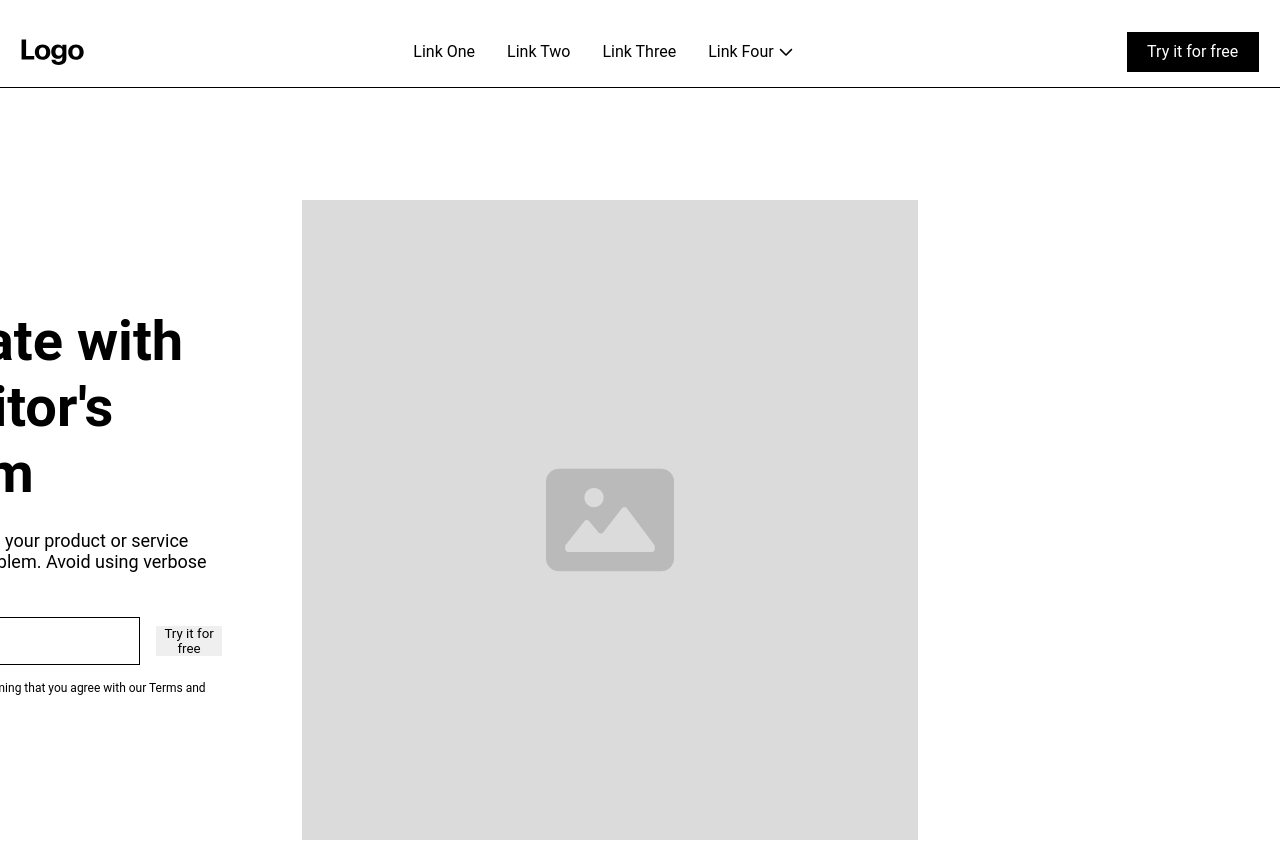
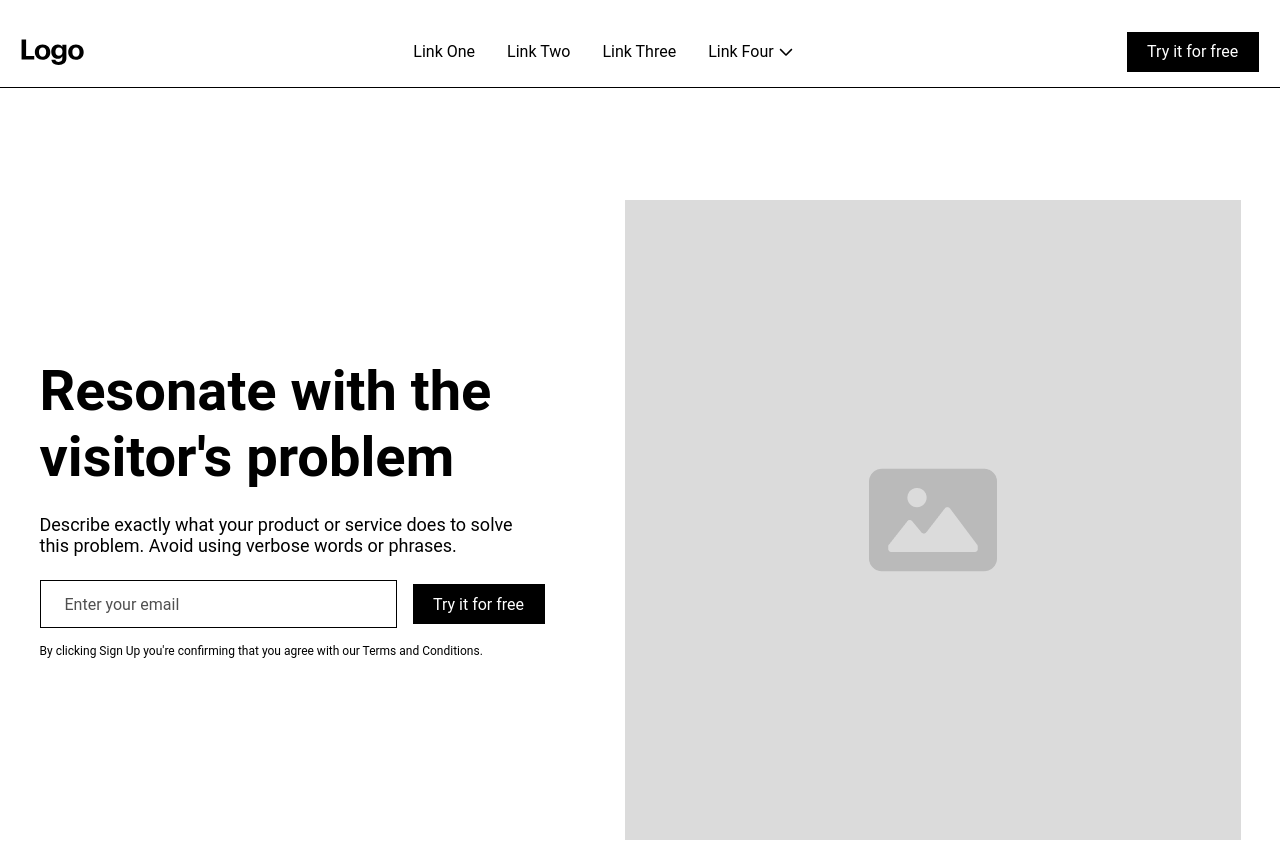
Before and after one commit to annaagabi/react-course, a React (Create React App) app: page / in a window 1280 px wide. Shown: the top 842 px of the page. Built offline with nearby package versions, Linux system fonts and the light colour scheme.

Commit message:
Fix: trocando o nome das classNames e da section da primeira seção

```diff
--- a/src/components/section/style.css
+++ b/src/components/section/style.css
@@ -4,7 +4,7 @@
     box-sizing: border-box;
     border: none;
 }
-section{
+.section-container{
     display: flex;
     margin: 112px 64px;
     justify-content: center;
@@ -12,12 +12,12 @@ section{
     gap: 80px;
 }
 
-.section-container img{
+.section-content img{
     width: 616px;
     height: 640px;
 }
 
-.section-container{
+.section-content{
     width: 616px;
     text-align: left;
 }
@@ -28,11 +28,11 @@ h1{
     padding-bottom: 24px;
 }
 
-.section-container p{
+.section-content p{
     font-size: 18px;
     padding-bottom: 24px;
 }
-.section-container p:last-child{
+.section-content p:last-child{
     font-size: 12px;
     padding-top: 16px;
 }
@@ -56,3 +56,11 @@ input::placeholder{
     /* font-size: 16px; */
     padding: 12px;
 }
+
+.signup button{
+    font-size: 16px;
+    background-color: #000000;
+    color: #FFFFFF;
+    width: 132px;
+    height: 40px;
+}
```
